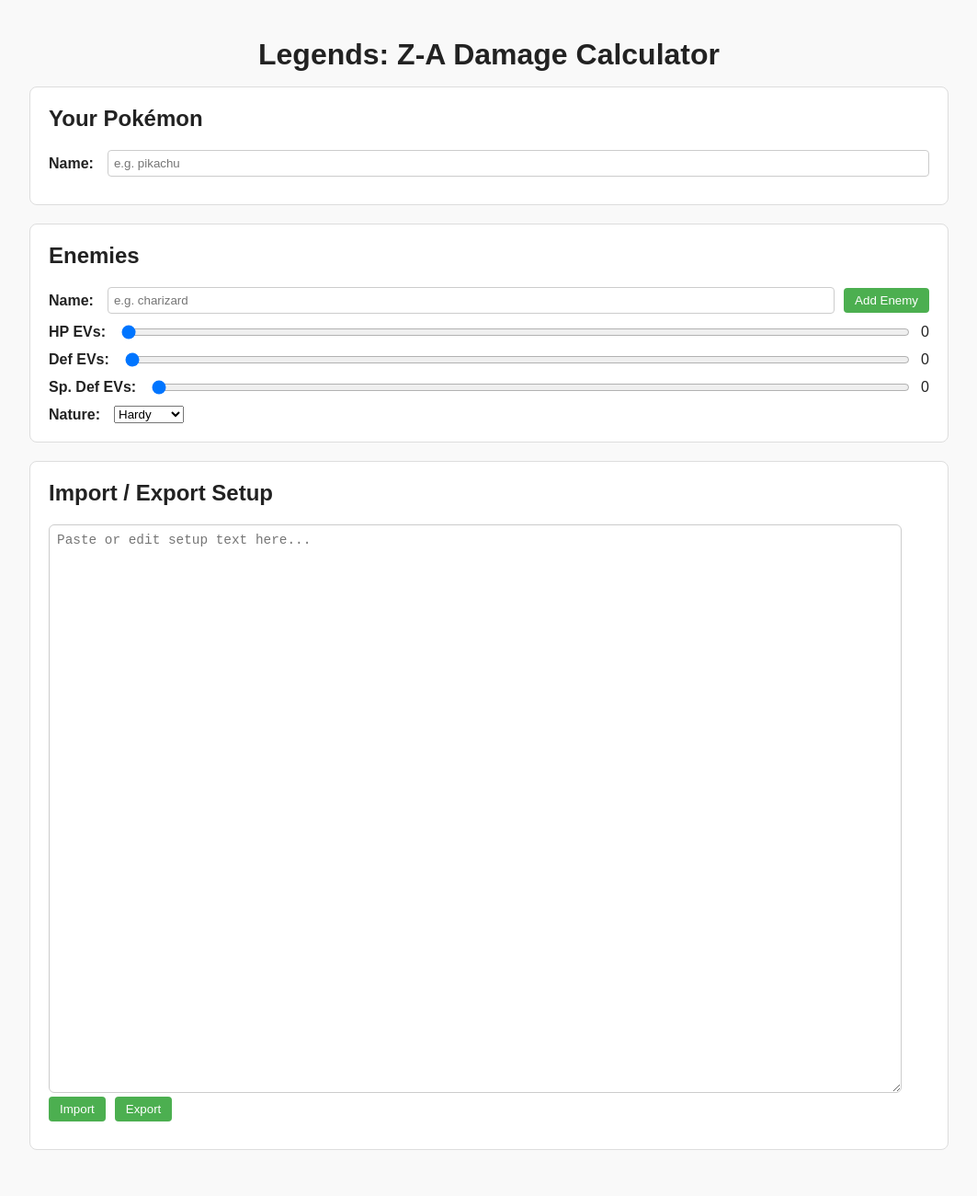
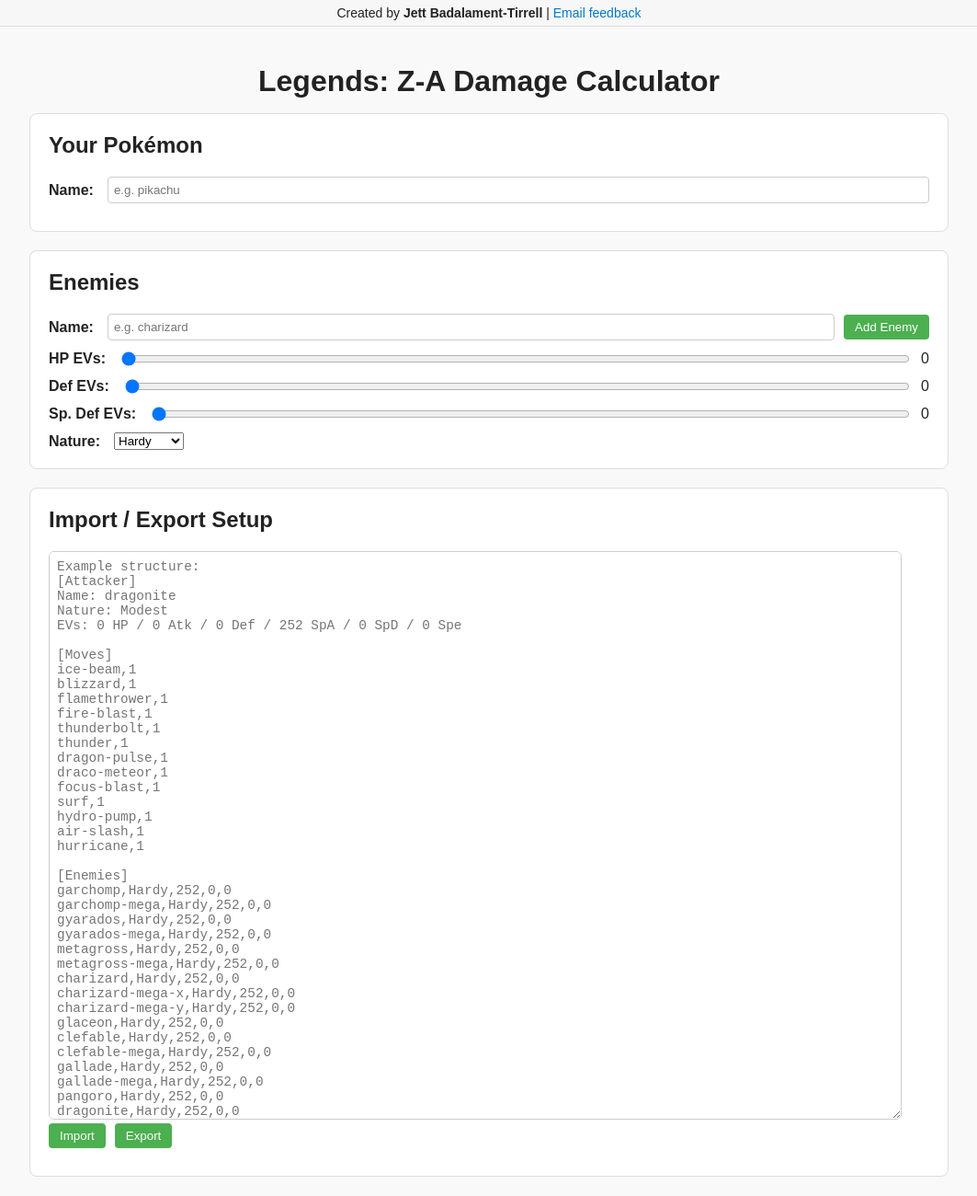
Before and after one commit to jettbtirrell/legends_za_calc, a plain HTML site: page index.html in a window 1280 px wide. Shown: the whole page at 92% size, without its empty margins (108-1171 px from the left). Drawn offline with Linux system fonts and the light colour scheme; no server answers.

Commit message:
added a credit to myself very tiny at the top haha, also gave an example of the import export structure

```diff
--- a/index.html
+++ b/index.html
@@ -8,6 +8,10 @@
   <link rel="stylesheet" href="style.css" />
 </head>
 <body>
+  <div id="credit-banner">
+    Created by <strong>Jett Badalament-Tirrell</strong> |
+    <a href="mailto:jettbtirrell@gmail.com">Email feedback</a>
+  </div>
   <div id="app">
     <h1>Legends: Z‑A Damage Calculator</h1>
     <section id="attacker-section">
@@ -126,7 +130,49 @@
     <section id="import-export">
       <h2>Import / Export Setup</h2>
       <textarea id="setup-import-area" rows="8"
-        placeholder="Paste or edit setup text here..."></textarea>
+        placeholder="Example structure:
+[Attacker]
+Name: dragonite
+Nature: Modest
+EVs: 0 HP / 0 Atk / 0 Def / 252 SpA / 0 SpD / 0 Spe
+
+[Moves]
+ice-beam,1
+blizzard,1
+flamethrower,1
+fire-blast,1
+thunderbolt,1
+thunder,1
+dragon-pulse,1
+draco-meteor,1
+focus-blast,1
+surf,1
+hydro-pump,1
+air-slash,1
+hurricane,1
+
+[Enemies]
+garchomp,Hardy,252,0,0
+garchomp-mega,Hardy,252,0,0
+gyarados,Hardy,252,0,0
+gyarados-mega,Hardy,252,0,0
+metagross,Hardy,252,0,0
+metagross-mega,Hardy,252,0,0
+charizard,Hardy,252,0,0
+charizard-mega-x,Hardy,252,0,0
+charizard-mega-y,Hardy,252,0,0
+glaceon,Hardy,252,0,0
+clefable,Hardy,252,0,0
+clefable-mega,Hardy,252,0,0
+gallade,Hardy,252,0,0
+gallade-mega,Hardy,252,0,0
+pangoro,Hardy,252,0,0
+dragonite,Hardy,252,0,0
+dragonite-mega,Hardy,252,0,0
+skarmory,Hardy,252,0,0
+skarmory-mega,Hardy,252,0,0
+greninja,Hardy,252,0,0
+greninja-mega,Hardy,252,0,0"></textarea>
       <div class="row">
         <button id="setup-import-btn">Import</button>
         <button id="setup-export-btn">Export</button>
--- a/style.css
+++ b/style.css
@@ -380,3 +380,21 @@ button.delete:hover {
   border: 1px solid #ccc;
   border-radius: 6px;
 }
+
+#credit-banner {
+  background-color: #f7f7f7;
+  text-align: center;
+  padding: 6px 0;
+  font-family: Arial, sans-serif;
+  font-size: 14px;
+  border-bottom: 1px solid #ddd;
+}
+
+#credit-banner a {
+  color: #0077cc;
+  text-decoration: none;
+}
+
+#credit-banner a:hover {
+  text-decoration: underline;
+}
```
